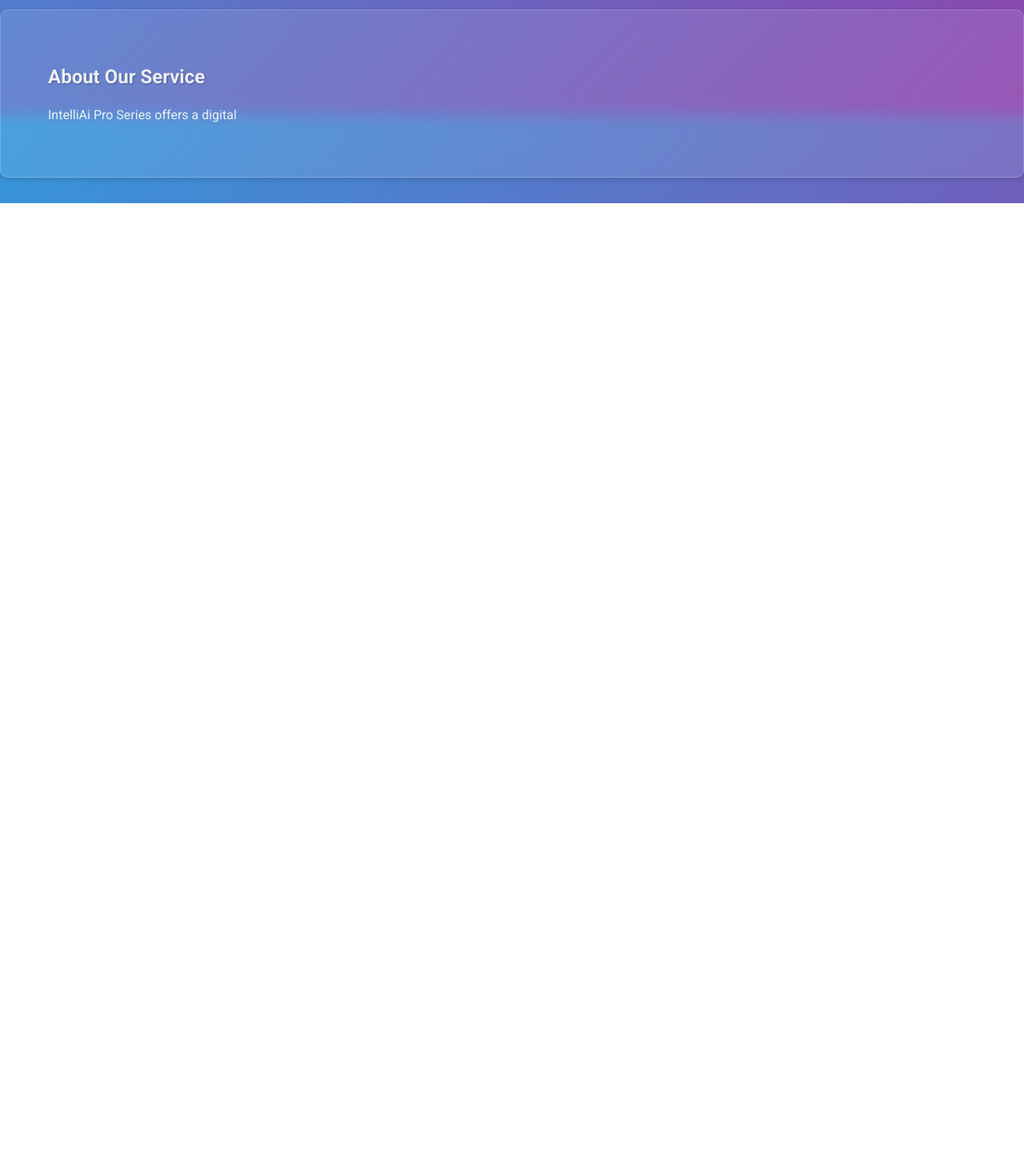
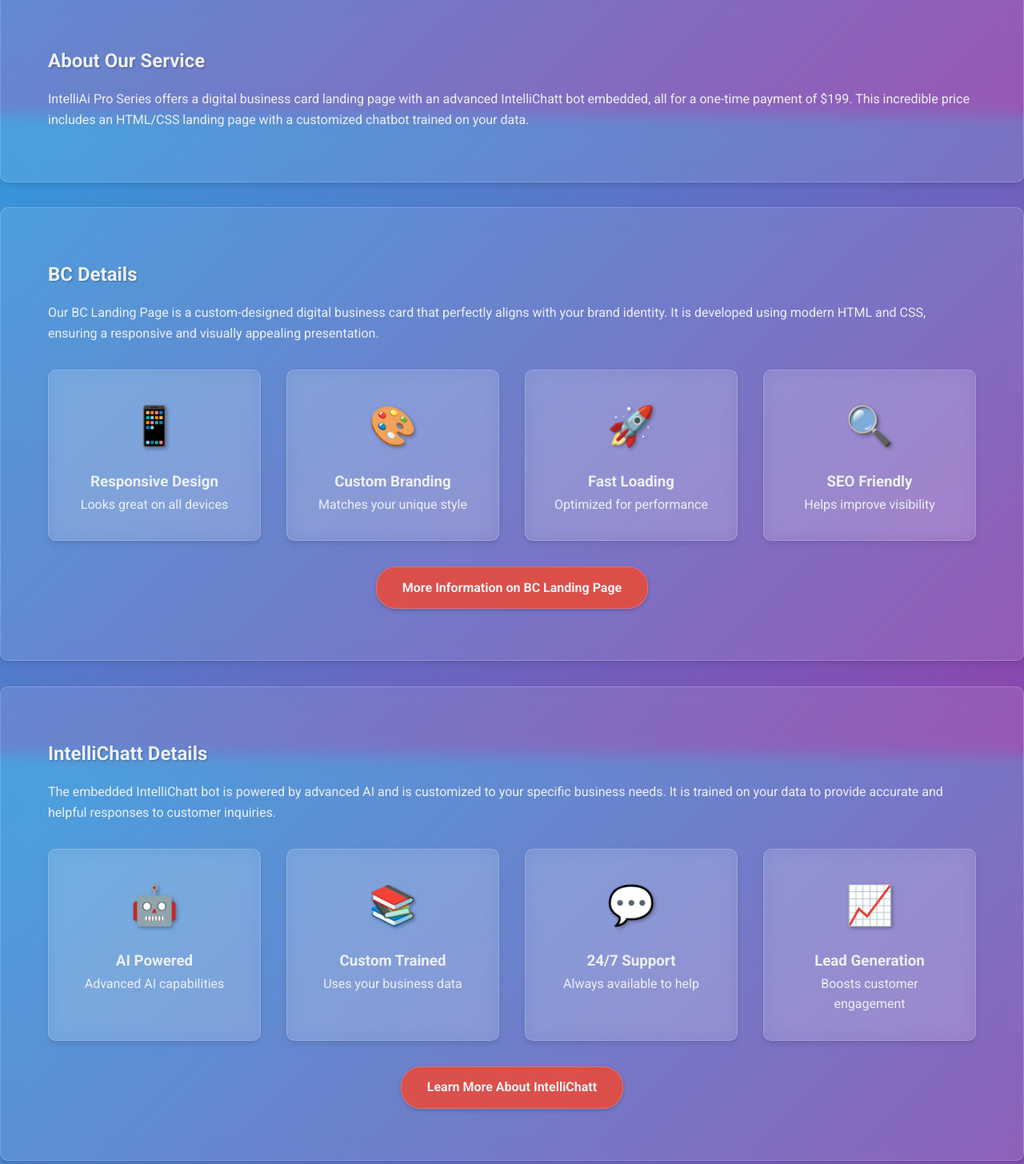
Before and after one commit to Intelliwebchatt/Bclandingbot199, a plain HTML site: page index.html in a window 1280 px wide. Shown: the part 656-2111 px from the top of the page at 80% size. Before the commit the page ends 910 px from the top, so only its background shows below. Drawn offline with Linux system fonts and the light colour scheme.

Commit message:
Update index.html

```diff
--- a/index.html
+++ b/index.html
@@ -15,6 +15,7 @@
             --text-color: #ECF0F1;
             --background-color: #34495E;
             --accent-color: rgba(231, 76, 60, 0.9);
+            --success-color: rgba(46, 204, 113, 0.9);
             --glass-background: rgba(255, 255, 255, 0.1);
             --glass-border: 1px solid rgba(255, 255, 255, 0.2);
         }
@@ -41,6 +42,8 @@
             border-radius: 10px;
             border: var(--glass-border);
             box-shadow: 0 4px 6px rgba(0, 0, 0, 0.1);
+            will-change: transform;
+            transform: translateZ(0);
         }
 
         .container {
@@ -58,6 +61,7 @@
             width: 100%;
             z-index: 1000;
             box-shadow: 0 2px 10px rgba(0,0,0,0.1);
+            will-change: transform;
         }
 
         nav ul {
@@ -86,12 +90,14 @@
         }
 
         main {
-            padding-top: 80px; /* Adjusted padding to avoid content being hidden by fixed header */
+            padding-top: 60px;
         }
 
         .section {
             padding: 4rem 2rem;
             margin: 2rem 0;
+            will-change: transform;
+            transform: translateZ(0);
         }
 
         #hero {
@@ -106,12 +112,14 @@
         #hero h1 {
             font-size: 3rem;
             margin-bottom: 1rem;
+            animation: fadeInUp 1s ease-out;
             text-shadow: 2px 2px 4px rgba(0,0,0,0.5);
         }
 
         #hero h2 {
             font-size: 2rem;
             margin-bottom: 2rem;
+            animation: fadeInUp 1s ease-out 0.5s both;
             text-shadow: 1px 1px 2px rgba(0,0,0,0.5);
         }
 
@@ -140,6 +148,18 @@
             font-weight: bold;
             margin: 2rem 0;
             text-shadow: 0 0 10px rgba(255, 215, 0, 0.7);
+            animation: explosivePrice 2s infinite alternate;
+        }
+
+        @keyframes explosivePrice {
+            0% {
+                transform: scale(1);
+                text-shadow: 0 0 10px rgba(255, 215, 0, 0.7);
+            }
+            100% {
+                transform: scale(1.1);
+                text-shadow: 0 0 20px rgba(255, 215, 0, 1), 0 0 30px rgba(255, 165, 0, 0.8), 0 0 40px rgba(255, 69, 0, 0.6);
+            }
         }
 
         h2 {
@@ -159,6 +179,7 @@
             padding: 2rem;
             text-align: center;
             transition: all 0.3s ease;
+            will-change: transform;
         }
 
         .feature-item:hover {
@@ -169,6 +190,7 @@
         .feature-icon {
             font-size: 3rem;
             margin-bottom: 1rem;
+            text-shadow: 2px 2px 4px rgba(0,0,0,0.3);
         }
 
         form {
@@ -225,6 +247,44 @@
             margin-top: 4rem;
             border-top: var(--glass-border);
         }
+
+        @keyframes fadeInUp {
+            from {
+                opacity: 0;
+                transform: translateY(20px);
+            }
+            to {
+                opacity: 1;
+                transform: translateY(0);
+            }
+        }
+
+        @media (max-width: 768px) {
+            nav ul {
+                justify-content: space-around;
+            }
+
+            nav ul li {
+                margin: 0;
+            }
+
+            nav ul li a {
+                font-size: 0.8rem;
+                padding: 0.3rem 0.6rem;
+            }
+
+            #hero h1 {
+                font-size: 2.5rem;
+            }
+
+            #hero h2 {
+                font-size: 1.5rem;
+            }
+
+            .price {
+                font-size: 3rem;
+            }
+        }
     </style>
 </head>
 <body>
@@ -251,4 +311,82 @@
         <section id="about" class="section glass-effect">
             <div class="container">
                 <h2>About Our Service</h2>
-                <p>IntelliAi Pro Series offers a digital
+                <p>IntelliAi Pro Series offers a digital business card landing page with an advanced IntelliChatt bot embedded, all for a one-time payment of $199. This incredible price includes an HTML/CSS landing page with a customized chatbot trained on your data.</p>
+            </div>
+        </section>
+
+        <section id="bclanding-page" class="section glass-effect">
+            <div class="container">
+                <h2>BC Details</h2>
+                <p>Our BC Landing Page is a custom-designed digital business card that perfectly aligns with your brand identity. It is developed using modern HTML and CSS, ensuring a responsive and visually appealing presentation.</p>
+                <div class="feature-grid">
+                    <div class="feature-item glass-effect">
+                        <div class="feature-icon">📱</div>
+                        <h3>Responsive Design</h3>
+                        <p>Looks great on all devices</p>
+                    </div>
+                    <div class="feature-item glass-effect">
+                        <div class="feature-icon">🎨</div>
+                        <h3>Custom Branding</h3>
+                        <p>Matches your unique style</p>
+                    </div>
+                    <div class="feature-item glass-effect">
+                        <div class="feature-icon">🚀</div>
+                        <h3>Fast Loading</h3>
+                        <p>Optimized for performance</p>
+                    </div>
+                    <div class="feature-item glass-effect">
+                        <div class="feature-icon">🔍</div>
+                        <h3>SEO Friendly</h3>
+                        <p>Helps improve visibility</p>
+                    </div>
+                </div>
+                <div class="section-cta">
+                    <a href="#" class="btn">More Information on BC Landing Page</a>
+                </div>
+            </div>
+        </section>
+
+        <section id="chatbot-details" class="section glass-effect">
+            <div class="container">
+                <h2>IntelliChatt Details</h2>
+                <p>The embedded IntelliChatt bot is powered by advanced AI and is customized to your specific business needs. It is trained on your data to provide accurate and helpful responses to customer inquiries.</p>
+                <div class="feature-grid">
+                    <div class="feature-item glass-effect">
+                        <div class="feature-icon">🤖</div>
+                        <h3>AI Powered</h3>
+                        <p>Advanced AI capabilities</p>
+                    </div>
+                    <div class="feature-item glass-effect">
+                        <div class="feature-icon">📚</div>
+                        <h3>Custom Trained</h3>
+                        <p>Uses your business data</p>
+                    </div>
+                    <div class="feature-item glass-effect">
+                        <div class="feature-icon">💬</div>
+                        <h3>24/7 Support</h3>
+                        <p>Always available to help</p>
+                    </div>
+                    <div class="feature-item glass-effect">
+                        <div class="feature-icon">📈</div>
+                        <h3>Lead Generation</h3>
+                        <p>Boosts customer engagement</p>
+                    </div>
+                </div>
+                <div class="section-cta">
+                    <a href="https://intellichatt.com" class="btn" target="_blank" rel="noopener noreferrer">Learn More About IntelliChatt</a>
+                </div>
+            </div>
+        </section>
+
+        <section id="contact" class="section glass-effect">
+            <div class="container">
+                <h2>Get in Touch</h2>
+                <p>Ready to get your personalized business page with an advanced IntelliChatt bot? Contact us now!</p>
+                <form name="contact" method="POST" data-netlify="true">
+                    <input type="text" name="name" placeholder="Your Name" required>
+                    <input type="email" name="email" placeholder="Your Email" required>
+                    <textarea name="message" placeholder="Your Message" rows="4" required></textarea>
+                    <button type="submit">Send Message</button>
+                </form>
+            </div></antArtifact>
```
